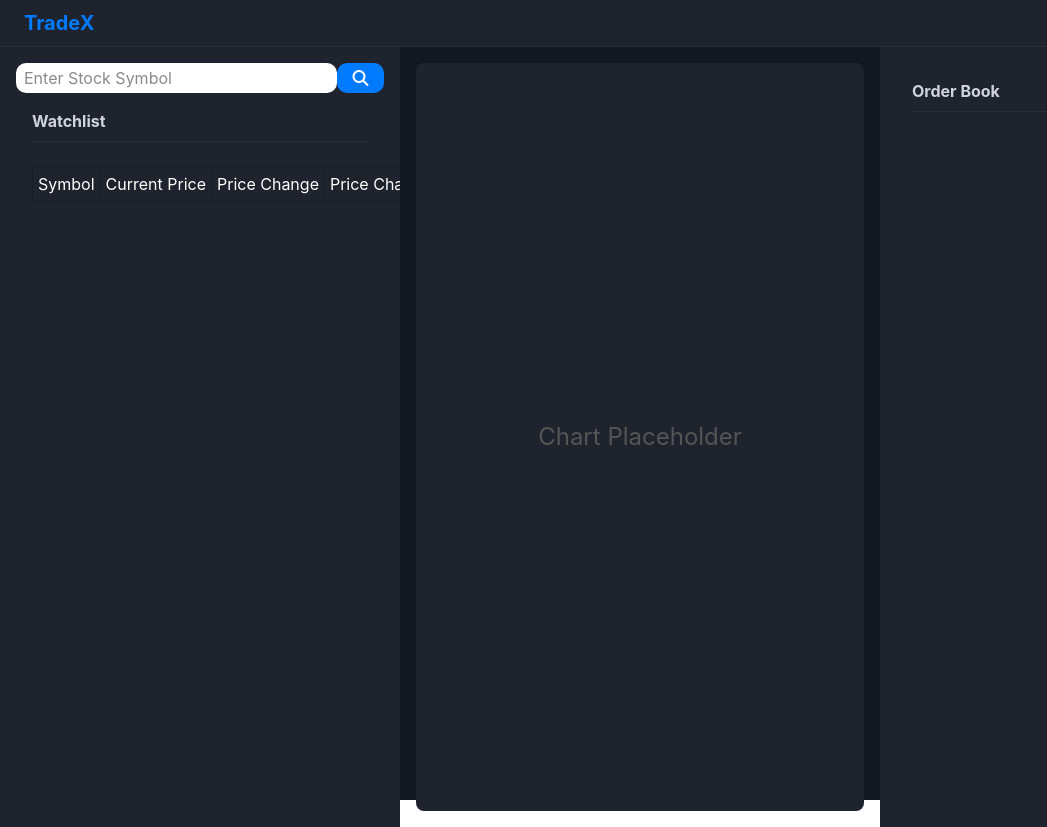
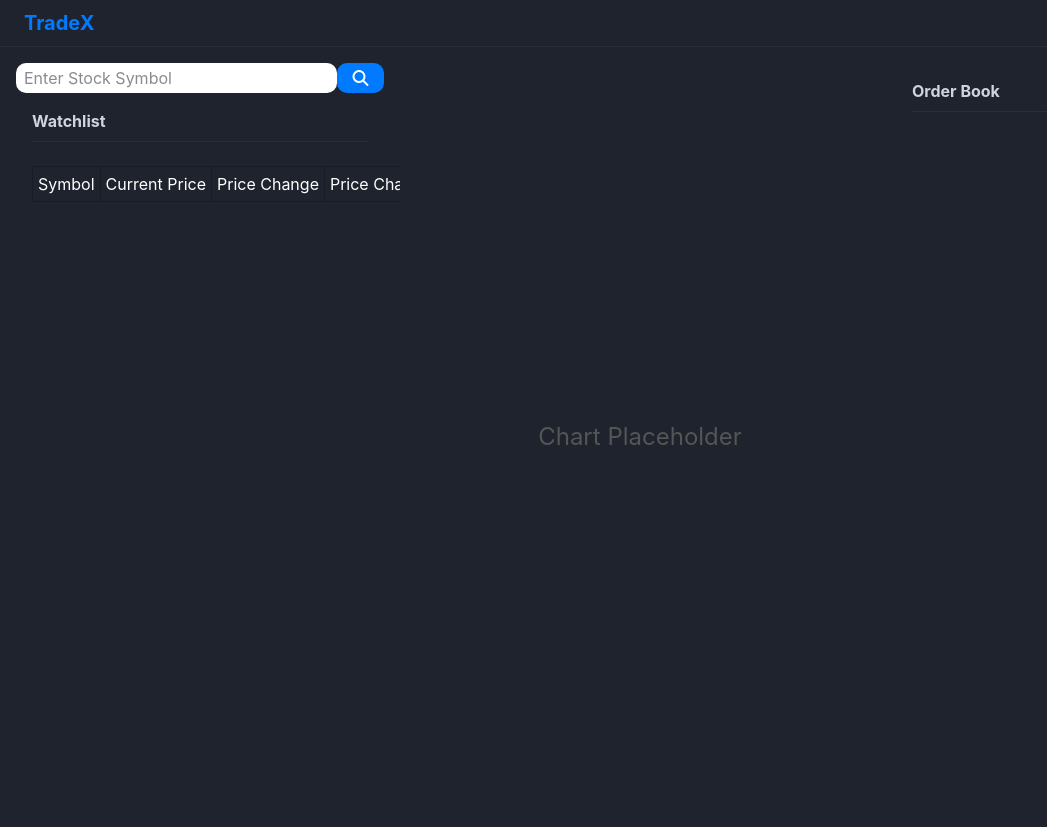
Before and after one commit to xesxwindlle/tradeX, a Vue app: page / in a window 1280 px wide. Shown: the whole page, without its empty margins (0-1047 px from the left). Built offline with nearby package versions, Linux system fonts and the light colour scheme.

Commit message:
<fix> panel overflow

```diff
--- a/src/styles/main.css
+++ b/src/styles/main.css
@@ -5,8 +5,8 @@
     padding: 0;
     margin: 0;
     list-style: none;
-    scrollbar-width: none;            /* can be auto | thin | none */
-    scrollbar-color: #888 #f1f1f1;    /* thumb color | track color */
+    scrollbar-width:1px;            /* can be auto | thin | none */
+    scrollbar-color: #1f232d #1f232d;    /* thumb color | track color */
 }
 
 :root {
@@ -128,6 +128,8 @@ body {
     padding: 1rem;
     display: flex;
     flex-direction: column;
+    height: 100%;
+    background: #1f232d;
 }
 
 .chart-container {
```
